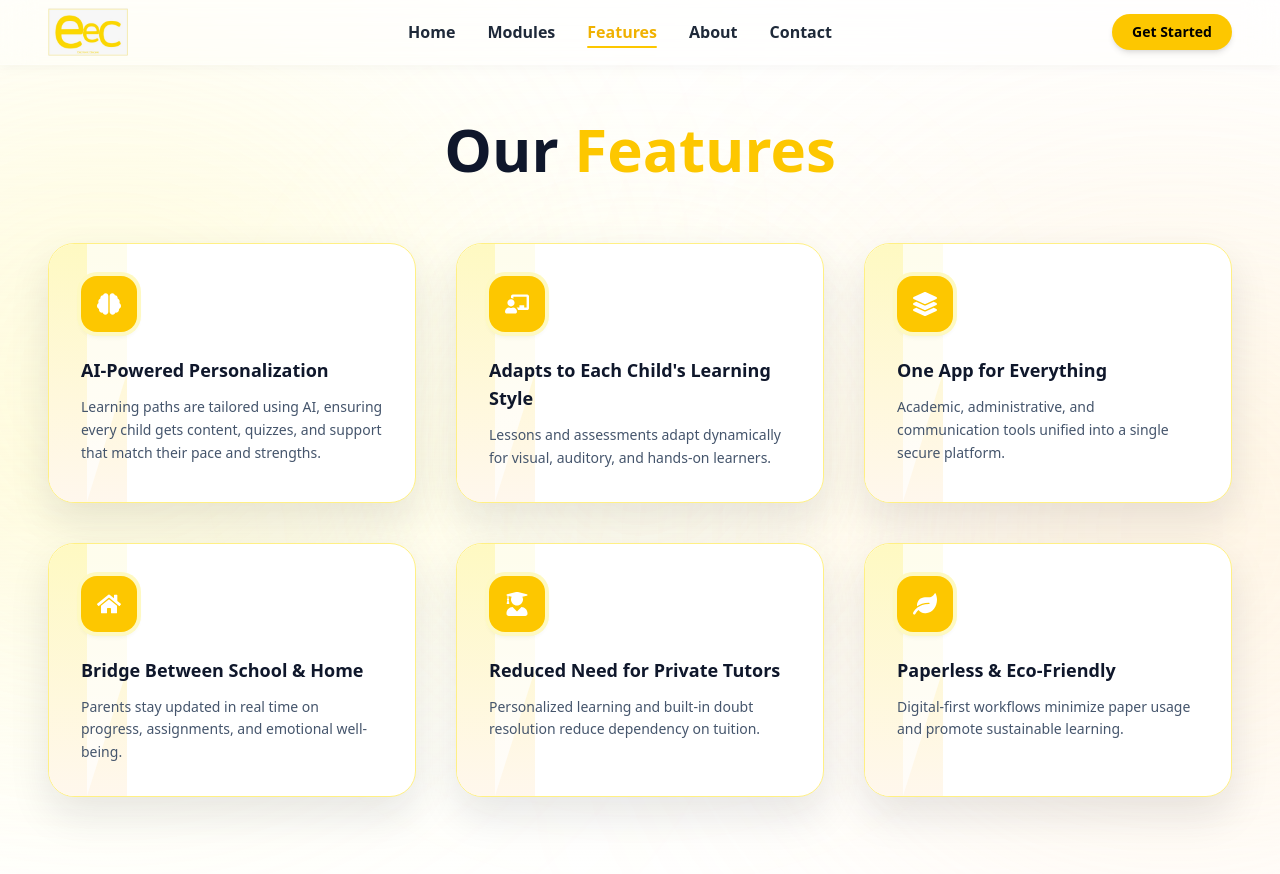
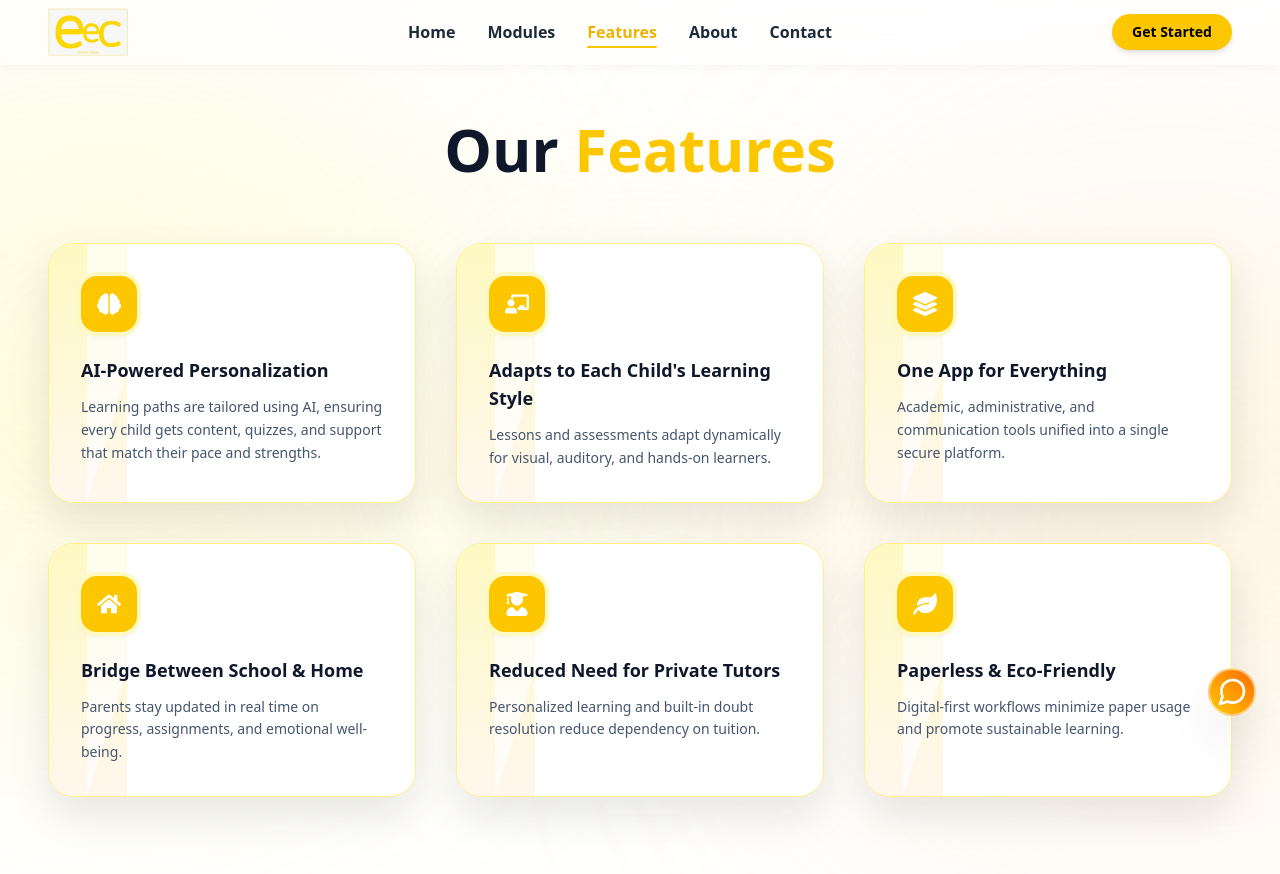
Before and after one commit to yarrowtech-intern2/EECB2BLanding, a React (Vite) app in the folder frontend/: page /features in a window 1280 px wide. Shown: the top 874 px of the page. Built offline with nearby package versions, Linux system fonts and the light colour scheme.

Commit message:
fixed floating part

```diff
--- a/frontend/src/App.jsx
+++ b/frontend/src/App.jsx
@@ -7,6 +7,7 @@ import { Toaster } from "react-hot-toast";
 import Home from "./Pages/Home";
 import Header from "./Components/Header";
 import Features from "./Components/Features";
+import Floating from "./Components/Floating";
 
 function App() {
   useEffect(() => {
@@ -33,6 +34,7 @@ function App() {
           <Route path="/features" element={<Features />} />
         </Routes>
       </main>
+      <Floating />
     </>
   );
 }
--- a/frontend/src/Components/Floating.jsx
+++ b/frontend/src/Components/Floating.jsx
@@ -35,7 +35,7 @@ const FloatingActions = () => {
         className="
           fixed
           right-4 sm:right-6
-          bottom-2 sm:bottom-6
+          bottom-4 sm:bottom-6
           z-[1000]
           pointer-events-auto
         "
--- a/frontend/src/Pages/Home.jsx
+++ b/frontend/src/Pages/Home.jsx
@@ -6,7 +6,6 @@ import Modules from "../Components/Modules";
 import Features from "../Components/Features";
 import AboutUs from "../Components/AboutUs";
 import Footer from "../Components/Footer";
-import Floating from "../Components/Floating";
 
 const Home = () => {
   return (
@@ -44,7 +43,6 @@ const Home = () => {
         <Contact />
       </section>
 
-      <Floating />
       <Footer />
     </main>
   );
```
